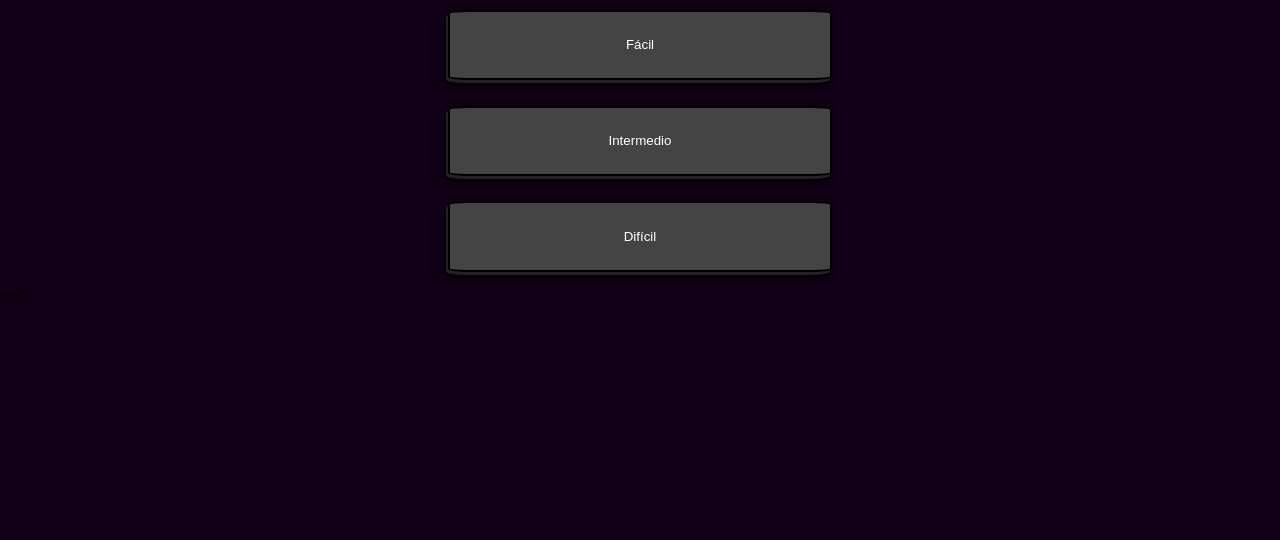
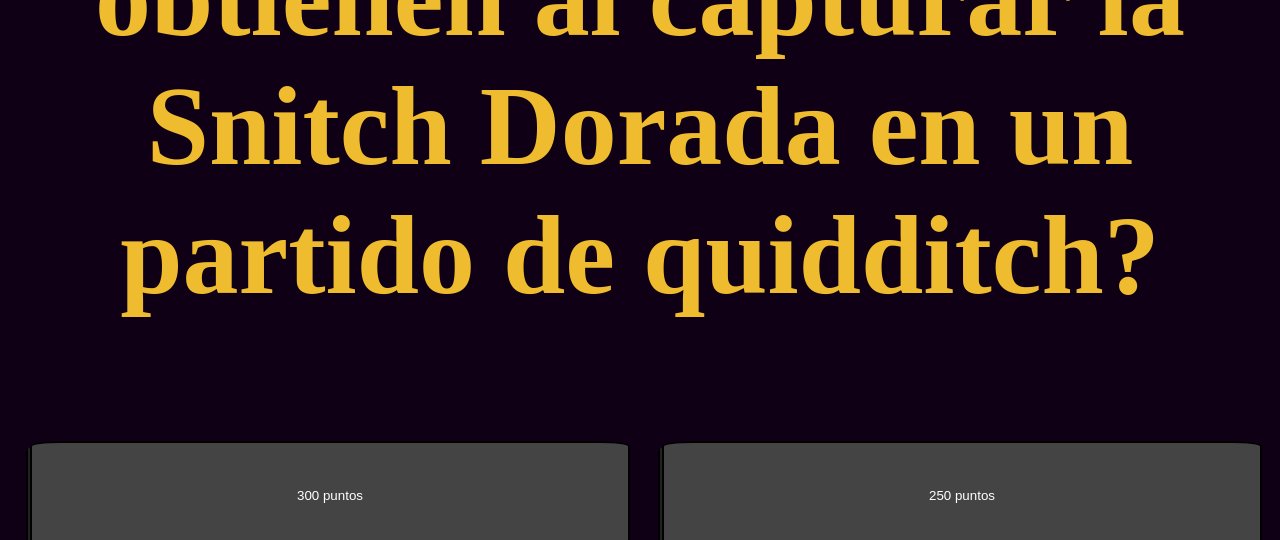
Before and after one commit to Goldfinch95/Potter-Quiz, a website: page index.html in a window 1280 px wide. Both pictures are taken after a click on the button "Intermedio". Shown: the part 260-800 px from the top of the page. Drawn offline with Linux system fonts and the light colour scheme.

Commit message:
se agregaron las preguntas intermedias

```diff
--- a/assets/app.js
+++ b/assets/app.js
@@ -1,5 +1,6 @@
 const DIV_BUTTONS = document.getElementById("div__buttons");
 const BTN_EASY = document.getElementById("button__easy");
+const BTN_MIDDLE = document.getElementById("button__medium");
 const DIV_CONTAINER = document.getElementById("div__container");
 const H2_QUESTION = document.getElementById("h2__question");
 const DIV_BUTTONS_ANSWER = document.getElementById("div__buttons-answers");
@@ -13,87 +14,157 @@ let clicked = true;
 let correctAnswer = false;
 let currentQuestion = 0;
 let clickedEasy = true;
+let clickedMiddle = true;
+let counter = 1;
 
 const EASY_QUESTIONS = [{
-    id: 1 ,
+
     question: "1.¿En que casa quedo seleccionado Harry Potter en Hogwarts?",
     answer_one: "Gryffindor",
     answer_two: "Hufflepuff",
     answer_three: "Ravenclaw",
     answer_fourth: "Slytherin",
 },{
-    id: 2 ,
+
     question: "2.¿Cual era la criatura mítica que vivía en la cámara secreta?",
     answer_one: "Cerbero",
     answer_two: "Centauro",
     answer_three: "Basilisco",
     answer_fourth: "Hipogrifo",
 },{
-    id: 3 ,
+
     question: "3.¿cual es el apellido del director de Hogwarts?",
     answer_one: "Lockhart",
     answer_two: "Slughorn",
     answer_three: "Potter",
     answer_fourth: "Dumbledore",
 },{
-    id: 4 ,
+
     question: "4.¿Cuantos campeones usualmente participan en el torneo de los tres magos?",
     answer_one: "1",
     answer_two: "2",
     answer_three: "3",
     answer_fourth: "4",
 },{
-    id: 5 ,
+
     question: "5.¿Como se llama “el que no debe ser nombrado”?",
     answer_one: "Filch",
     answer_two: "Voldemort",
     answer_three: "El Principe Mestizo",
     answer_fourth: "Wallenby",
 },{
-    id: 6 ,
+
     question: "6.¿cual es el apodo que utilizan los alumnos para identificar al fantasma de la casa Gryffindor?",
     answer_one: "Nick casi decapitado",
     answer_two: "La dama gris",
     answer_three: "El baron sanguinario",
     answer_fourth: "El fraile gordo",
 },{
-    id: 7 ,
+
     question: "7.¿Cual es la función del gira tiempo?",
     answer_one: "multiplicar un objeto",
     answer_two: "Volver al pasado",
     answer_three: "Levitar un objeto",
     answer_fourth: "Cambiar la forma de una persona",
 },{
-    id: 8 ,
+
     question: "8.¿Como se llama el autobus que llama Harry de Privet Drive?",
     answer_one: "Noctambulo",
     answer_two: "Ford Anglia",
     answer_three: "Oesed",
     answer_fourth: "Knockturn",
 },{
-    id: 9 ,
+
     question: "9.¿Que  regalo misterioso recibió harry potter en navidad en su primer año en Hogwarts?",
     answer_one: "Un cromo de magos y brujas famosos",
     answer_two: "Un giroscopio",
     answer_three: "Una capa de invisibilidad",
     answer_fourth: "Un diario mágico",
 },{
-    id: 10 ,
+
     question: "10.¿Cuantos Horrocruxes creo Voldemort?",
     answer_one: "4",
     answer_two: "5",
     answer_three: "6",
     answer_fourth: "7",
-},{
-    id:11 ,
-    question: "Felicidades contestaste todas las respuestas",
-
 }
 ]
 
+const INTERMEDIATE_QUESTIONS = [{
+
+    question: "1.¿Cuantos puntos se obtienen al capturar la Snitch Dorada en un partido de quidditch?",
+    answer_one: "300 puntos",
+    answer_two: "250 puntos",
+    answer_three: "100 puntos",
+    answer_fourth: "150 puntos",
+},{
+
+    question: "2.¿cual es la mascota de la casa Slytherin?",
+    answer_one: "Una serpiente",
+    answer_two: "Un león",
+    answer_three: "Un tejón",
+    answer_fourth: "Una águila",
+},{
+
+    question: "3.¿Cuales fueron las 3 pruebas que tuvieron que pasar los campeones del torneo de los tres magos?",
+    answer_one: "Atravesar el Bosque Prohibido, Volar hacia Londres, Recolectar recuerdos de un pensadero",
+    answer_two: "Sobrevivir al Dragon, nadar en el Lago Negro, atravesar el laberinto",
+    answer_three: "Montar un Dragon, Beber Una poción dolorosa, Luchar contra inferis en una cueva",
+    answer_fourth: "Jugar un partido de quidditch, Matar a un basilisco, Recorrer un pasillo lleno de profecías",
+},{
+
+    question: "4.¿Como se llamaba el hipogrifo de Hagrid que luego paso a ser parte de Sirius?",
+    answer_one: "Aragog",
+    answer_two: "Buckbeak",
+    answer_three: "Grumpy",
+    answer_fourth: "Nagini",
+},{
+
+    question: "5.¿Donde viven los Weasley?",
+    answer_one: "En una mansion",
+    answer_two: "En Privet Drive",
+    answer_three: "En el callejón Diagon",
+    answer_fourth: "En la madriguera",
+},{
+
+    question: "6.¿como se llama la sala que comúnmente se le dice que “va y viene”?",
+    answer_one: "La sala gringotts",
+    answer_two: "La sala de los menesteres",
+    answer_three: "La sala olivander",
+    answer_fourth: "La sala de los misterios",
+},{
+
+    question: "7.¿como se llamaba la mascota acromantula de Hagrid?",
+    answer_one: "Buckbeak",
+    answer_two: "Nagini",
+    answer_three: "Aragog",
+    answer_fourth: "Brutus",
+},{
+
+    question: "8.¿Como se llama el ministro de magia que no cree que Voldemort regreso?",
+    answer_one: "Cornelius Fudge",
+    answer_two: "Rufus Scrimgeour",
+    answer_three: "Pius Thicknesse",
+    answer_fourth: "Kingsley Schacklebolt",
+},{
+
+    question: "9.¿Que otorga la poción “felix felicis”?",
+    answer_one: "Suerte",
+    answer_two: "Transformación del aspecto",
+    answer_three: "Felicidad",
+    answer_fourth: "Sueño",
+},{
+
+    question: "10.¿Como se llamaba la Mascota de Dumbledore?",
+    answer_one: "Crookshanks",
+    answer_two: "Pigwidgeon",
+    answer_three: "Fawkes",
+    answer_fourth: "Scabers",
+}]
 
 
-const SHOW_EASY_QUESTIONS = () => {
+
+const SHOW_QUESTIONS = () => {
     if(clicked = true){
         DIV_BUTTONS.style.display = "none";
         DIV_CONTAINER.style.display = "flex";
@@ -106,7 +177,8 @@ const SHOW_EASY_QUESTIONS = () => {
     }
 }
 
-const PASS_QUESTIONS = ()=>{
+
+const PASS_EASY_QUESTIONS = ()=>{
     for (let i = 0; i <= EASY_QUESTIONS.length; i++) {
         H2_QUESTION.innerHTML = EASY_QUESTIONS[currentQuestion].question;
 
@@ -121,88 +193,83 @@ const PASS_QUESTIONS = ()=>{
     }
 }
 
+const PASS_MIDDLE_QUESTIONS = ()=>{
+    for (let i = 0; i <= INTERMEDIATE_QUESTIONS.length; i++) {
+        H2_QUESTION.innerHTML = INTERMEDIATE_QUESTIONS[currentQuestion].question;
+
+        BTN_ANSWER_1.innerHTML = INTERMEDIATE_QUESTIONS[currentQuestion].answer_one;
+
+        BTN_ANSWER_2.innerHTML = INTERMEDIATE_QUESTIONS[currentQuestion].answer_two;
+
+        BTN_ANSWER_3.innerHTML = INTERMEDIATE_QUESTIONS[currentQuestion].answer_three;
+
+        BTN_ANSWER_4.innerHTML = INTERMEDIATE_QUESTIONS[currentQuestion].answer_fourth;
+    }
+}
+
 
 
 BTN_EASY.addEventListener("click", ()=>{
-    SHOW_EASY_QUESTIONS();
+    let clickedEasy = true;
+    SHOW_QUESTIONS();
     if(clickedEasy){
-        PASS_QUESTIONS();
-        currentQuestion++
+        PASS_EASY_QUESTIONS();
+        currentQuestion++;
+        clickedMiddle = false;
+    }
+})
+
+BTN_MIDDLE.addEventListener("click", ()=>{
+    let clickedMiddle = true;
+    SHOW_QUESTIONS();
+    if(clickedMiddle){
+        PASS_MIDDLE_QUESTIONS();
+        currentQuestion++;
+        clickedEasy = false;
     }
 })
 
 BTN_ANSWER_1.addEventListener("click", ()=>{
     if(clickedEasy){
-        PASS_QUESTIONS();
-        currentQuestion++
+        PASS_EASY_QUESTIONS();
+        currentQuestion++;
     }
-    /*if(clicked = true && counter === 1){
-        BTN_ANSWER_1.style.backgroundColor = "green";
-        clicked = false;
-        correctAnswer = true;
-        counter++;
+    else if(clickedMiddle){
+        PASS_MIDDLE_QUESTIONS();
+        currentQuestion++;
     }
-    else{
-        BTN_ANSWER_1.style.backgroundColor = "#444";
-        clicked = true;
-        counter = 1;
-    }
-    console.log(counter);*/
+
 })
 
 BTN_ANSWER_2.addEventListener("click", ()=>{
     if(clickedEasy){
-        PASS_QUESTIONS();
-        currentQuestion++
+        PASS_EASY_QUESTIONS();
+        currentQuestion++;
     }
-    /*if(clicked = true && counter === 1){
-        BTN_ANSWER_2.style.backgroundColor = "red";
-        clicked = false;
-        correctAnswer = false;
-        counter++;
-
+    else if(clickedMiddle){
+        PASS_MIDDLE_QUESTIONS();
+        currentQuestion++;
     }
-    else{
-        BTN_ANSWER_2.style.backgroundColor = "#444";
-        clicked = true;
-        counter = 1;
-    }*/
 })
 
 BTN_ANSWER_3.addEventListener("click", ()=>{
     if(clickedEasy){
-        PASS_QUESTIONS();
-        currentQuestion++
+        PASS_EASY_QUESTIONS();
+        currentQuestion++;
     }
-    /*if(clicked = true && counter === 1){
-        BTN_ANSWER_3.style.backgroundColor = "red";
-        clicked = false;
-        correctAnswer = false;
-        counter++;
-
+    else if(clickedMiddle){
+        PASS_MIDDLE_QUESTIONS();
+        currentQuestion++;
     }
-    else{
-        BTN_ANSWER_3.style.backgroundColor = "#444";
-        clicked = true;
-        counter = 1;
-    }*/
 })
 
 BTN_ANSWER_4.addEventListener("click", ()=>{
     if(clickedEasy){
-        PASS_QUESTIONS();
-        currentQuestion++
+        PASS_EASY_QUESTIONS();
+        currentQuestion++;
     }
-    /*if(clicked = true && counter === 1){
-        BTN_ANSWER_4.style.backgroundColor = "red";
-        clicked = false;
-        correctAnswer = false;
-        counter++;
-
+    else if(clickedMiddle){
+        PASS_MIDDLE_QUESTIONS();
+        currentQuestion++;
     }
-    else{
-        BTN_ANSWER_4.style.backgroundColor = "#444";
-        clicked = true;
-        counter = 1;
-    }*/
 })
--- a/index.html
+++ b/index.html
@@ -26,7 +26,7 @@
             </div>
         </div>
     </main>
-    <!––<audio src="assets/Harry Potter and the Philosophers Stone Game Soundtrack - Title Screen.mp3" autoplay loop></audio>––>
+    <audio autoplay loop src="assets/Harry Potter and the Philosophers Stone Game Soundtrack - Title Screen.mp3"></audio>
     <script src="assets/app.js"></script>
 </body>
 </html>
```
